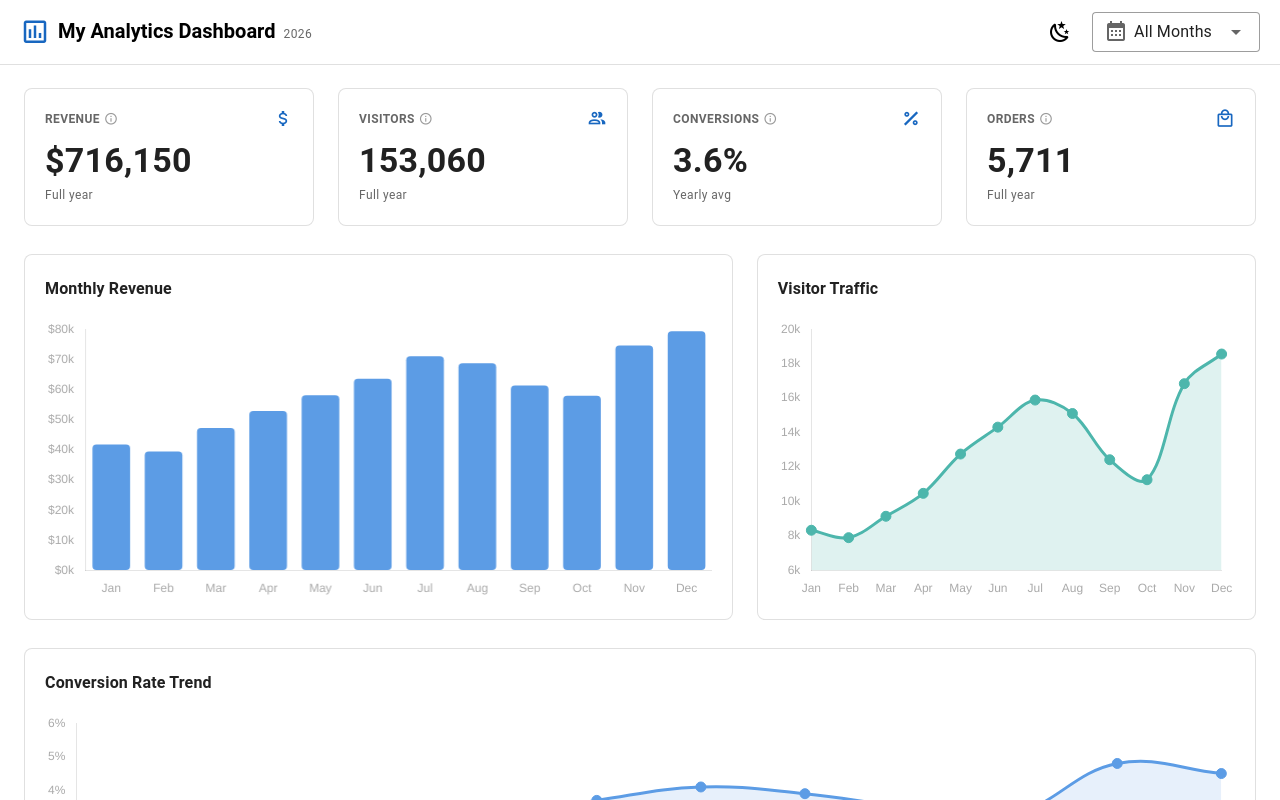
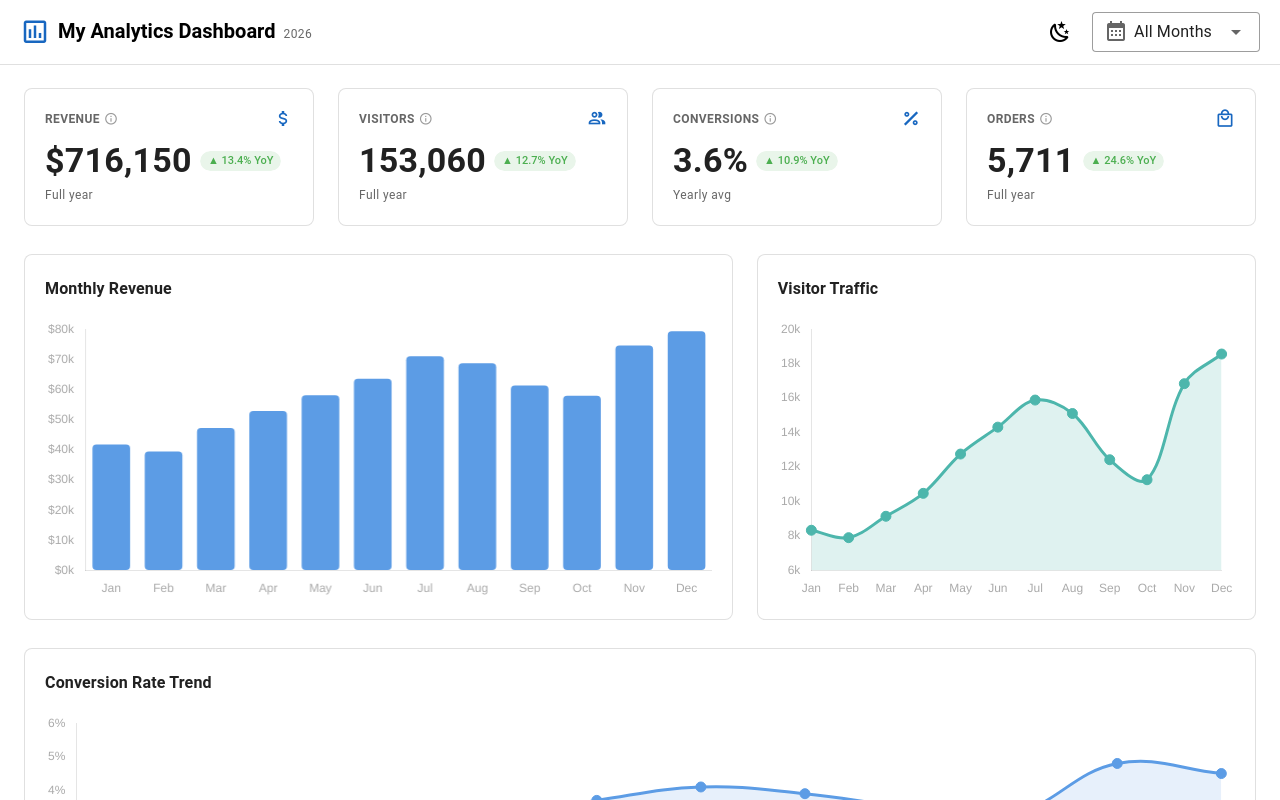
Before and after one commit to theuxgod/Lesson-eight, a Vue app: page / in a window 1280 px wide. Shown: the top 800 px of the page. Built offline with nearby package versions, Linux system fonts and the light colour scheme.

Commit message:
feat: add 2024 metrics data and implement YoY calculations in dashboard

```diff
--- /dev/null
+++ b/src/data/metrics-2024.json
@@ -0,0 +1,14 @@
+[
+  { "month": "Jan", "monthIndex": 0, "revenue": 36490, "visitors": 7180, "conversions": 2.5, "orders": 179 },
+  { "month": "Feb", "monthIndex": 1, "revenue": 34760, "visitors": 6870, "conversions": 2.3, "orders": 158 },
+  { "month": "Mar", "monthIndex": 2, "revenue": 40120, "visitors": 7830, "conversions": 2.8, "orders": 219 },
+  { "month": "Apr", "monthIndex": 3, "revenue": 45340, "visitors": 9060, "conversions": 3.0, "orders": 272 },
+  { "month": "May", "monthIndex": 4, "revenue": 50580, "visitors": 11150, "conversions": 2.9, "orders": 323 },
+  { "month": "Jun", "monthIndex": 5, "revenue": 56270, "visitors": 12740, "conversions": 3.3, "orders": 421 },
+  { "month": "Jul", "monthIndex": 6, "revenue": 63050, "visitors": 14230, "conversions": 3.7, "orders": 526 },
+  { "month": "Aug", "monthIndex": 7, "revenue": 61420, "visitors": 13490, "conversions": 3.6, "orders": 486 },
+  { "month": "Sep", "monthIndex": 8, "revenue": 54180, "visitors": 11080, "conversions": 3.2, "orders": 355 },
+  { "month": "Oct", "monthIndex": 9, "revenue": 51760, "visitors": 10090, "conversions": 3.0, "orders": 303 },
+  { "month": "Nov", "monthIndex": 10, "revenue": 66540, "visitors": 15240, "conversions": 4.3, "orders": 655 },
+  { "month": "Dec", "monthIndex": 11, "revenue": 70890, "visitors": 16820, "conversions": 4.1, "orders": 688 }
+]
--- a/src/views/Home.vue
+++ b/src/views/Home.vue
@@ -4,6 +4,7 @@ import { Bar, Line } from 'vue-chartjs'
 import type { ChartData, ChartOptions } from 'chart.js'
 import { useMonth } from '../composables/useMonth'
 import rawMetrics from '../data/metrics.json'
+import rawMetrics2024 from '../data/metrics-2024.json'
 
 interface MonthData {
   month: string
@@ -15,6 +16,7 @@ interface MonthData {
 }
 
 const metrics: MonthData[] = rawMetrics
+const metrics2024: MonthData[] = rawMetrics2024
 
 const selectedMonth = useMonth()
 
@@ -26,6 +28,26 @@ const filtered = computed<MonthData[]>(() =>
 )
 
 const isAll = computed(() => selectedMonth.value === null)
+
+// ── YoY helpers ───────────────────────────────────────────────────────────
+const prior = computed<MonthData[]>(() =>
+  selectedMonth.value === null
+    ? metrics2024
+    : metrics2024.filter((m) => m.monthIndex === selectedMonth.value)
+)
+
+const priorRevenue = computed(() => prior.value.reduce((s, m) => s + m.revenue, 0))
+const priorVisitors = computed(() => prior.value.reduce((s, m) => s + m.visitors, 0))
+const priorConversions = computed(() => {
+  if (!prior.value.length) return 0
+  return prior.value.reduce((s, m) => s + m.conversions, 0) / prior.value.length
+})
+const priorOrders = computed(() => prior.value.reduce((s, m) => s + m.orders, 0))
+
+function yoyPct(current: number, previous: number): number {
+  if (previous === 0) return 0
+  return ((current - previous) / previous) * 100
+}
 
 // ── Summary card values ────────────────────────────────────────────────────
 const totalRevenue = computed(() =>
@@ -232,6 +254,7 @@ const cards = computed(() => [
     sub: isAll.value ? 'Full year' : filtered.value[0]?.month ?? '',
     delta: delta.value?.revenue ?? null,
     deltaLabel: delta.value ? fmtPct(delta.value.revenue) : null,
+    yoy: yoyPct(totalRevenue.value, priorRevenue.value),
   },
   {
     key: 'visitors',
@@ -242,6 +265,7 @@ const cards = computed(() => [
     sub: isAll.value ? 'Full year' : filtered.value[0]?.month ?? '',
     delta: delta.value?.visitors ?? null,
     deltaLabel: delta.value ? fmtPct(delta.value.visitors) : null,
+    yoy: yoyPct(totalVisitors.value, priorVisitors.value),
   },
   {
     key: 'conversions',
@@ -254,6 +278,7 @@ const cards = computed(() => [
     deltaLabel: delta.value
       ? `${delta.value.conversions >= 0 ? '+' : ''}${delta.value.conversions.toFixed(2)} pp`
       : null,
+    yoy: yoyPct(avgConversions.value, priorConversions.value),
   },
   {
     key: 'orders',
@@ -264,6 +289,7 @@ const cards = computed(() => [
     sub: isAll.value ? 'Full year' : filtered.value[0]?.month ?? '',
     delta: delta.value?.orders ?? null,
     deltaLabel: delta.value ? fmtPct(delta.value.orders) : null,
+    yoy: yoyPct(totalOrders.value, priorOrders.value),
   },
 ])
 </script>
@@ -300,7 +326,19 @@ const cards = computed(() => [
             </div>
             <v-icon :icon="card.icon" size="20" color="primary" />
           </div>
-          <div class="text-h4 font-weight-bold mb-1">{{ card.value }}</div>
+          <div class="d-flex align-center gap-2 mb-1">
+            <span class="text-h4 font-weight-bold">{{ card.value }}</span>
+            <v-chip
+              :color="card.yoy >= 0 ? 'success' : 'error'"
+              size="x-small"
+              variant="tonal"
+              class="font-weight-medium ml-2"
+              style="font-size: 11px;"
+            >
+              {{ card.yoy >= 0 ? '▲' : '▼' }}
+              {{ Math.abs(card.yoy).toFixed(1) }}% YoY
+            </v-chip>
+          </div>
           <div class="d-flex align-center mt-1">
             <span class="text-caption text-medium-emphasis">{{ card.sub }}</span>
             <template v-if="card.delta !== null">
```
